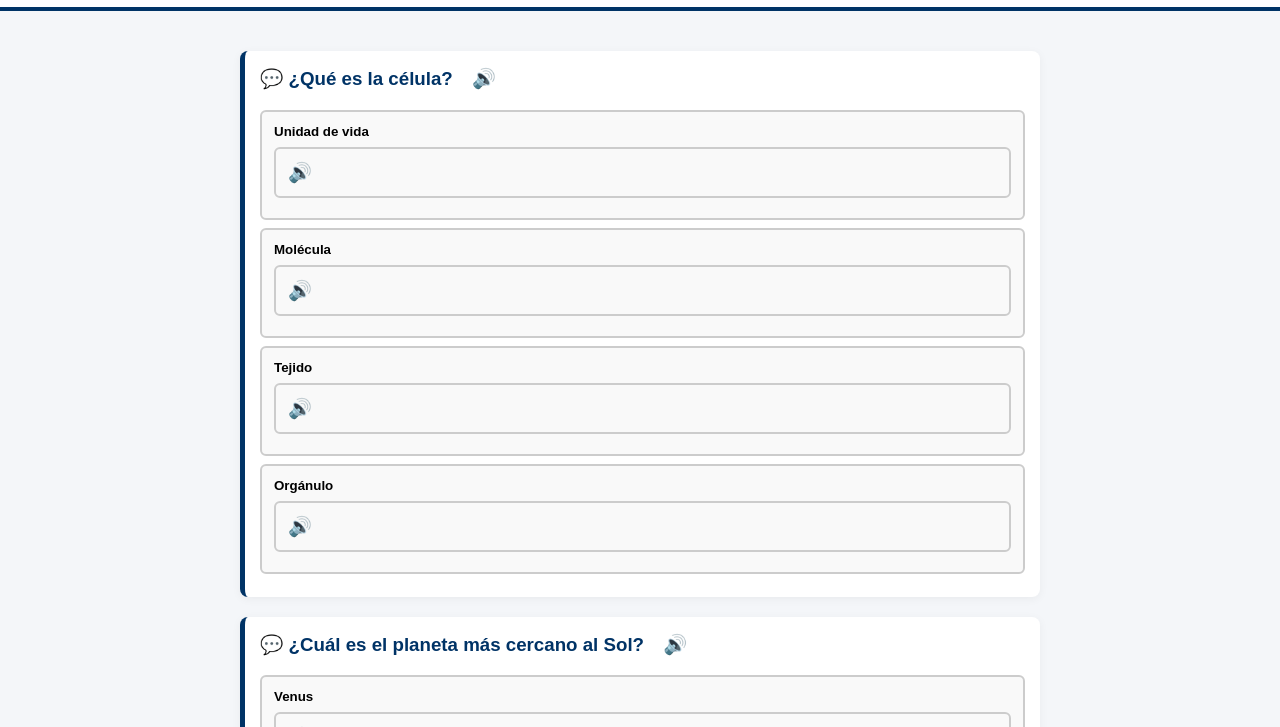
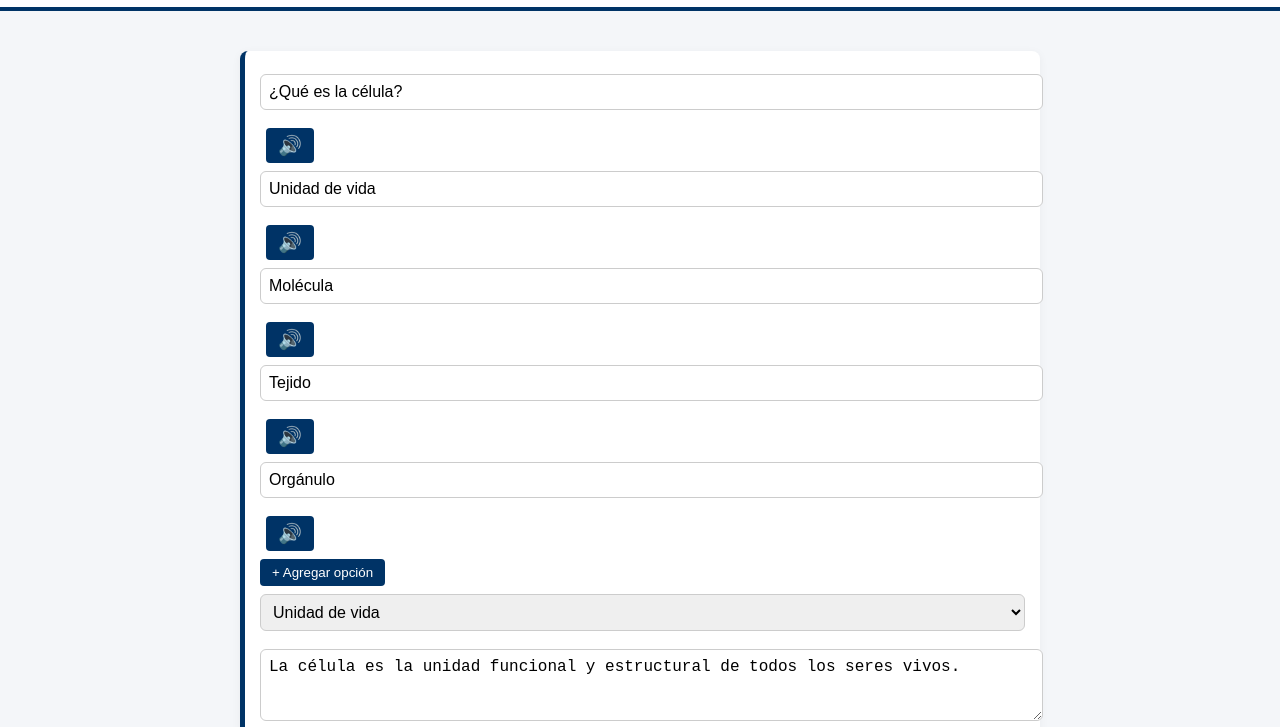
Before and after one commit to GUILLERMOUNJU/proyecto-duia, a plain HTML site: page DUIA/creador.html in a window 1280 px wide. Shown: the part 73-800 px from the top of the page. Drawn offline with Linux system fonts and the light colour scheme.

Commit message:
Update creador.html

```diff
--- a/DUIA/creador.html
+++ b/DUIA/creador.html
@@ -47,42 +47,31 @@
       margin-bottom: 20px;
       box-shadow: 0 2px 10px rgba(0,0,0,0.05);
     }
-    .card h3 {
-      margin-top: 0;
+    .card input, .card textarea, .card select {
+      width: 100%;
+      margin-top: 8px;
+      margin-bottom: 10px;
+      padding: 8px;
+      font-size: 1rem;
+      border-radius: 6px;
+      border: 1px solid #ccc;
+    }
+    .card button {
+      margin-top: 8px;
+      padding: 6px 12px;
+      border: none;
+      border-radius: 4px;
+      background-color: var(--azul-unju);
+      color: white;
+      cursor: pointer;
+    }
+    .voz {
+      background: none;
       color: var(--azul-unju);
-    }
-    .opciones button {
-      display: block;
-      width: 100%;
-      margin: 8px 0;
-      padding: 12px;
-      border-radius: 6px;
-      border: 2px solid #ccc;
-      background-color: #f9f9f9;
-      font-weight: 600;
+      border: none;
+      font-size: 1.2rem;
       cursor: pointer;
-      text-align: left;
-    }
-    .opciones button.correcta {
-      border-color: green;
-      background-color: #e0ffe0;
-    }
-    .opciones button.incorrecta {
-      border-color: red;
-      background-color: #ffe0e0;
-    }
-    .fundamento {
-      margin-top: 10px;
-      background: #eef2f5;
-      padding: 10px;
-      border-left: 3px solid var(--rojo-unju);
-    }
-    .voz, .microfono {
-      font-size: 1.2rem;
-      background-color: transparent;
-      border: none;
-      cursor: pointer;
-      margin-left: 8px;
+      margin-left: 6px;
     }
   </style>
 </head>
@@ -97,19 +86,12 @@
   </div>
 
   <script>
-    // Simulación de preguntas generadas (reemplazar por el array real)
     const preguntasGeneradas = [
       {
         texto: "¿Qué es la célula?",
         opciones: ["Unidad de vida", "Molécula", "Tejido", "Orgánulo"],
         respuesta_correcta: "Unidad de vida",
         fundamento: "La célula es la unidad funcional y estructural de todos los seres vivos."
-      },
-      {
-        texto: "¿Cuál es el planeta más cercano al Sol?",
-        opciones: ["Venus", "Tierra", "Marte", "Mercurio"],
-        respuesta_correcta: "Mercurio",
-        fundamento: "Mercurio es el planeta más próximo al Sol en el sistema solar."
       }
     ];
 
@@ -120,46 +102,60 @@
       const card = document.createElement("div");
       card.className = "card";
 
-      const h3 = document.createElement("h3");
-      h3.innerHTML = `💬 ${pregunta.texto} <button class="voz" onclick="hablar('${pregunta.texto}')">🔊</button>`;
-      card.appendChild(h3);
+      // Pregunta editable
+      const inputPregunta = document.createElement("input");
+      inputPregunta.value = pregunta.texto;
+      card.appendChild(inputPregunta);
 
+      // Botón voz
+      const vozP = document.createElement("button");
+      vozP.className = "voz";
+      vozP.textContent = "🔊";
+      vozP.onclick = () => hablar(inputPregunta.value);
+      card.appendChild(vozP);
+
+      // Opciones editables
       const opcionesDiv = document.createElement("div");
-      opcionesDiv.className = "opciones";
-
-      pregunta.opciones.forEach(opcion => {
-        const btn = document.createElement("button");
-        btn.textContent = opcion;
-        btn.onclick = () => verificar(btn, opcion === pregunta.respuesta_correcta, card, pregunta);
-
-        const vozBtn = document.createElement("button");
-        vozBtn.className = "voz";
-        vozBtn.innerHTML = "🔊";
-        vozBtn.onclick = e => { e.stopPropagation(); hablar(opcion); };
-
-        btn.appendChild(vozBtn);
-        opcionesDiv.appendChild(btn);
+      pregunta.opciones.forEach((opcion, i) => {
+        const inputOpcion = document.createElement("input");
+        inputOpcion.value = opcion;
+        opcionesDiv.appendChild(inputOpcion);
+        const vozO = document.createElement("button");
+        vozO.className = "voz";
+        vozO.textContent = "🔊";
+        vozO.onclick = () => hablar(inputOpcion.value);
+        opcionesDiv.appendChild(vozO);
       });
 
+      // Agregar nueva opción
+      const btnAgregar = document.createElement("button");
+      btnAgregar.textContent = "+ Agregar opción";
+      btnAgregar.onclick = () => {
+        const nuevaOpcion = document.createElement("input");
+        opcionesDiv.appendChild(nuevaOpcion);
+      };
       card.appendChild(opcionesDiv);
+      card.appendChild(btnAgregar);
+
+      // Seleccionar respuesta correcta
+      const selector = document.createElement("select");
+      pregunta.opciones.forEach(op => {
+        const opt = document.createElement("option");
+        opt.value = op;
+        opt.textContent = op;
+        if (op === pregunta.respuesta_correcta) opt.selected = true;
+        selector.appendChild(opt);
+      });
+      card.appendChild(selector);
+
+      // Fundamento editable
+      const textoFundamento = document.createElement("textarea");
+      textoFundamento.rows = 3;
+      textoFundamento.value = pregunta.fundamento;
+      card.appendChild(textoFundamento);
+
       contenedor.appendChild(card);
     });
-
-    function verificar(boton, esCorrecta, card, pregunta) {
-      const botones = card.querySelectorAll(".opciones button");
-      botones.forEach(b => b.disabled = true);
-      if (esCorrecta) {
-        boton.classList.add("correcta");
-      } else {
-        boton.classList.add("incorrecta");
-        const correcta = Array.from(botones).find(b => b.textContent.includes(pregunta.respuesta_correcta));
-        if (correcta) correcta.classList.add("correcta");
-      }
-      const f = document.createElement("div");
-      f.className = "fundamento";
-      f.textContent = `📝 Fundamento: ${pregunta.fundamento}`;
-      card.appendChild(f);
-    }
 
     function hablar(texto) {
       if ('speechSynthesis' in window) {
```
